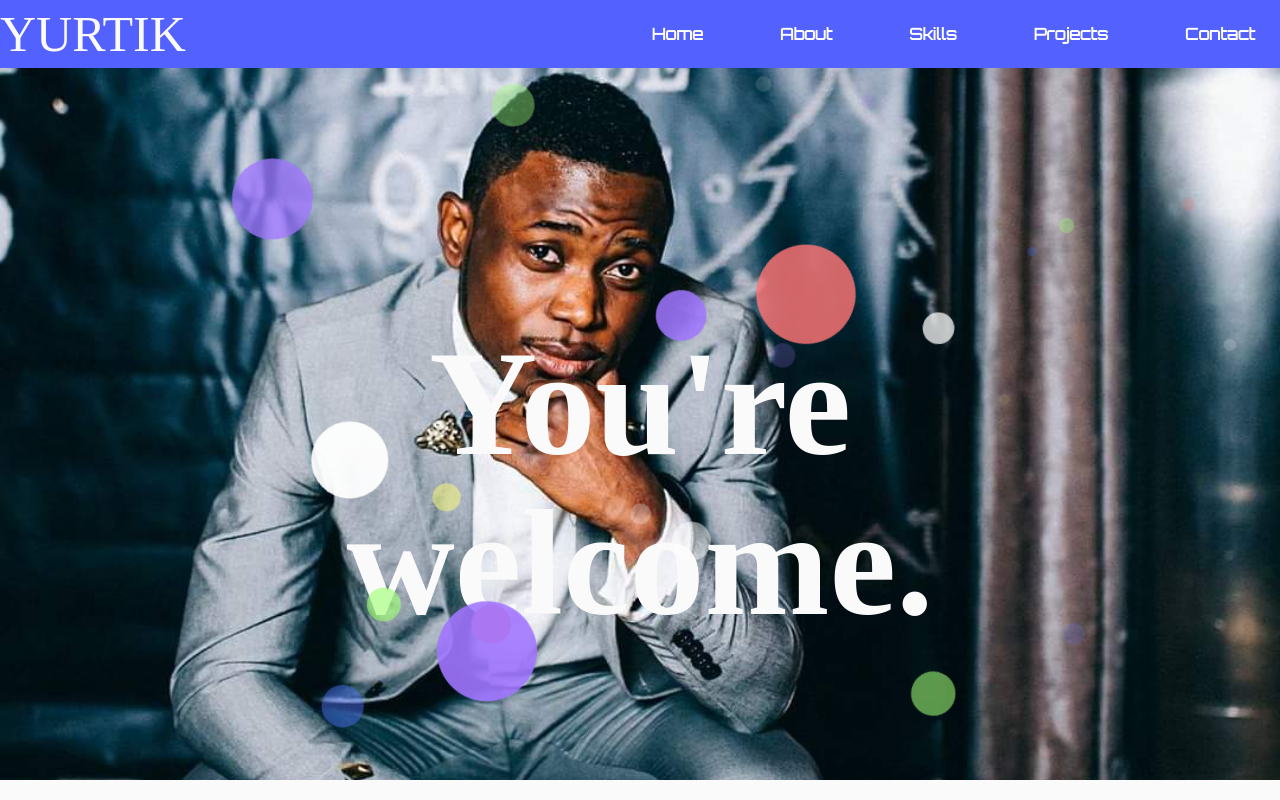
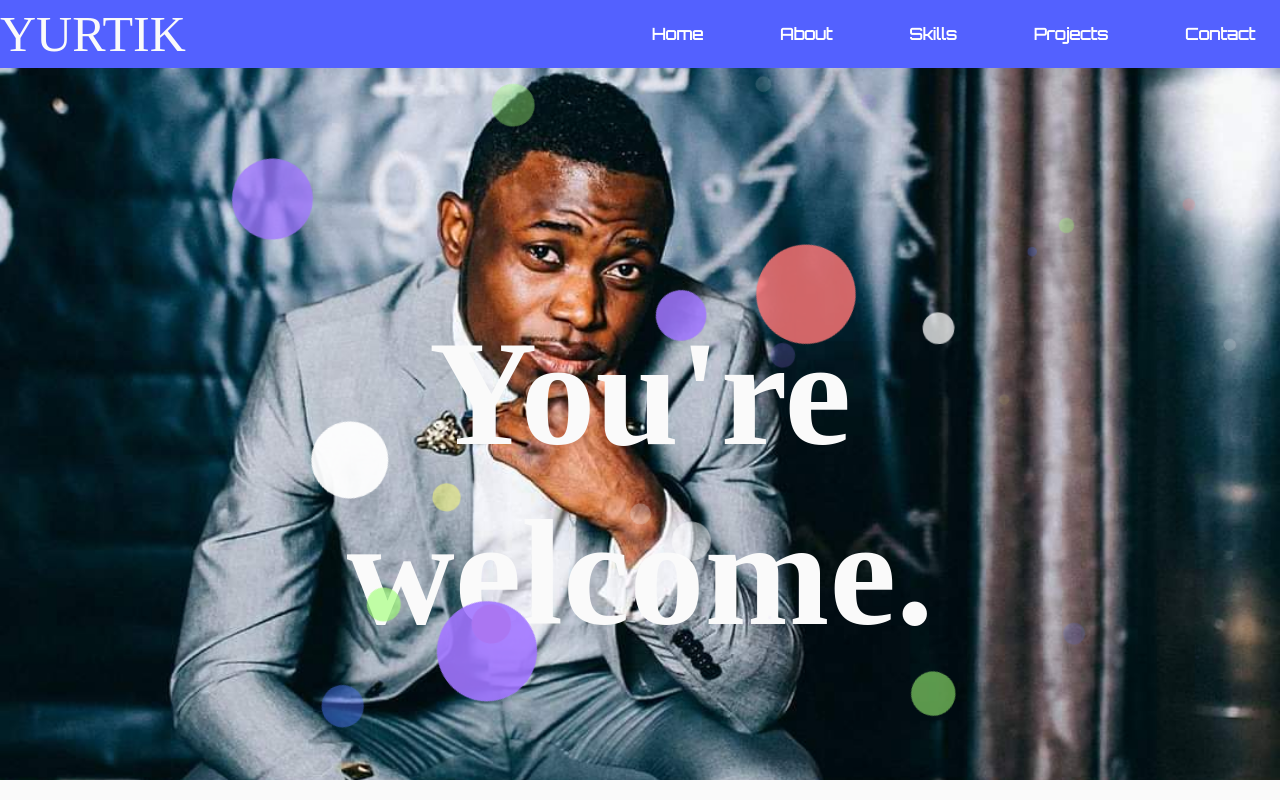
Before and after one commit to Cardorel/portfolio, a React (Create React App) app: page / in a window 1280 px wide. Shown: the top 800 px of the page. Built offline with nearby package versions, Linux system fonts and the light colour scheme; a web font is replaced by a local one.

Commit message:
changed header text

```diff
--- a/src/Components/HOME/home.styles.scss
+++ b/src/Components/HOME/home.styles.scss
@@ -76,6 +76,10 @@
                 font-size: 150px;
                 line-height: 5rem;
                 font-family: 'Cabin Sketch', cursive;
+
+                .frgmnt_2{
+                    margin-top: 20px;
+                }
             }
         }
     }
```
